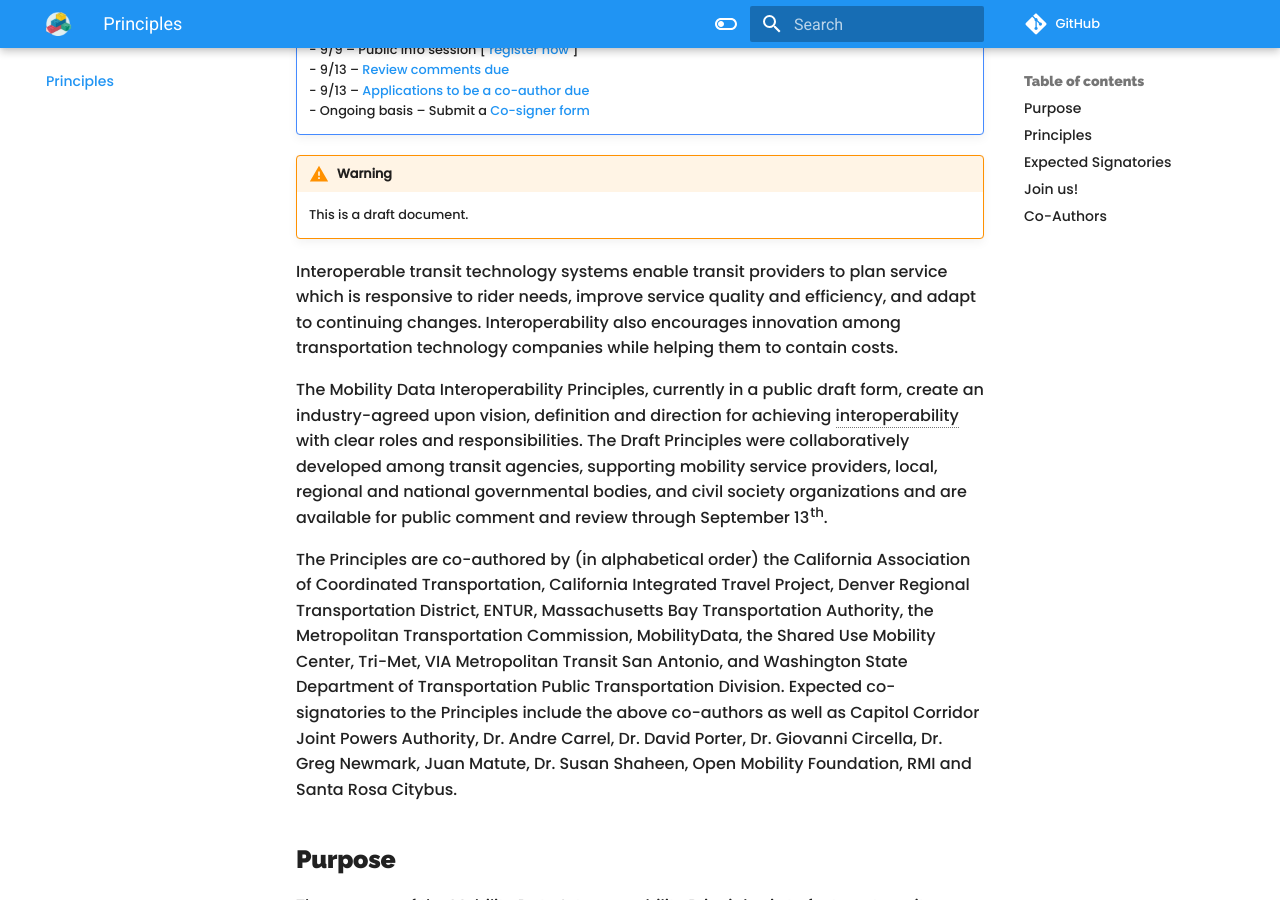
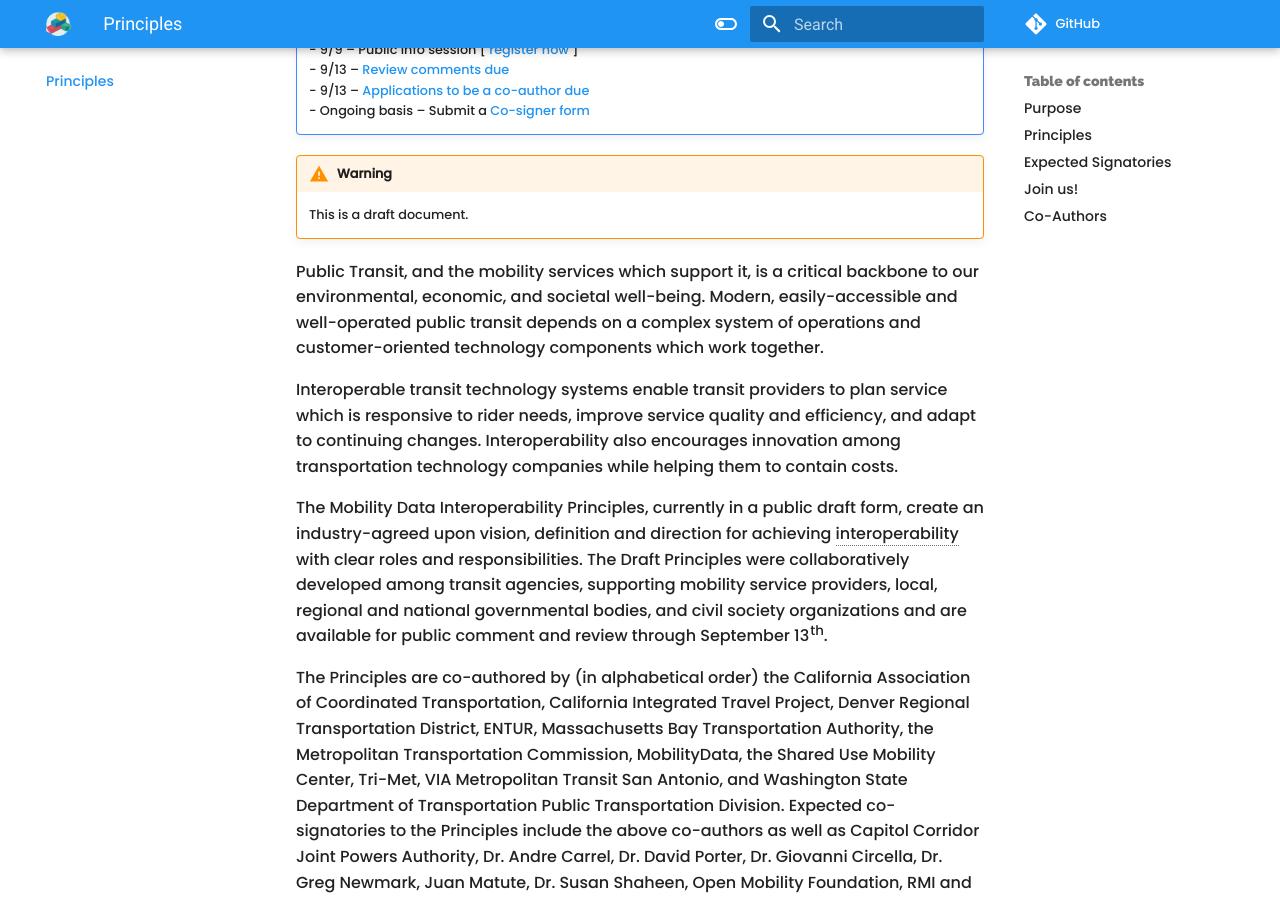
Before and after one commit to interoperable-mobility/principles, an MkDocs documentation site: the page built from docs/index.md, in a window 1280 px wide and 900 px high, scrolled down 399 px. Built offline with MkDocs 1.6.1 and Material for MkDocs 9.7.7, drawn with Linux system fonts in a browser that asks for light colours; nearby versions of some CDN libraries; comment, search, counter and statistics services are not loaded; some of the changed lines change nothing that is shown; some of the changed text lies outside the part shown.

Commit message:
fix typo + add missing para

```diff
--- a/docs/index.md
+++ b/docs/index.md
@@ -12,6 +12,7 @@
 !!! warning
     This is a draft document.
 
+Public Transit, and the mobility services which support it, is a critical backbone to our environmental, economic, and societal well-being.  Modern, easily-accessible and well-operated public transit depends on a complex system of operations and customer-oriented technology components which work together.
 
 Interoperable transit technology systems enable transit providers to plan service which is responsive to rider needs, improve service quality and efficiency, and adapt to continuing changes.  Interoperability also encourages innovation among transportation technology companies while helping them to contain costs.
 
@@ -47,7 +48,7 @@
  - Juan Matute, University of California Los Angeles*
  - [Metropolitan Transportation Commission (MTC) ](http://bayareametro.org)
  - [MobilityData](mobilitydata.org)
- - Dr. Greg Newmark, Kansas State Umiversity*
+ - Dr. Greg Newmark, Kansas State University*
  - [Open Mobility Foundation (OMF)](https://www.openmobilityfoundation.org/)
  - Dr. David Porter, Oregon State University*
  - [RMI](rmip.org)
```
